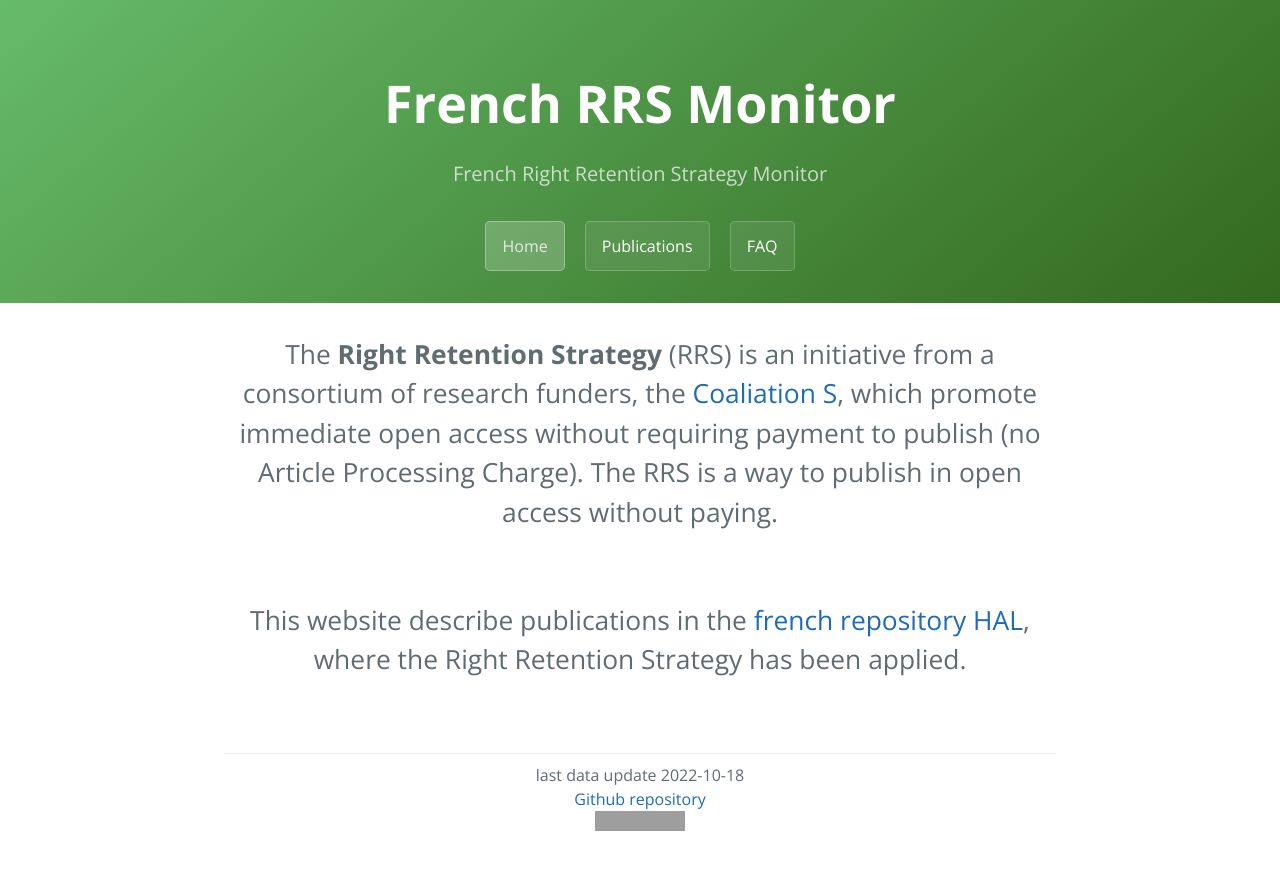
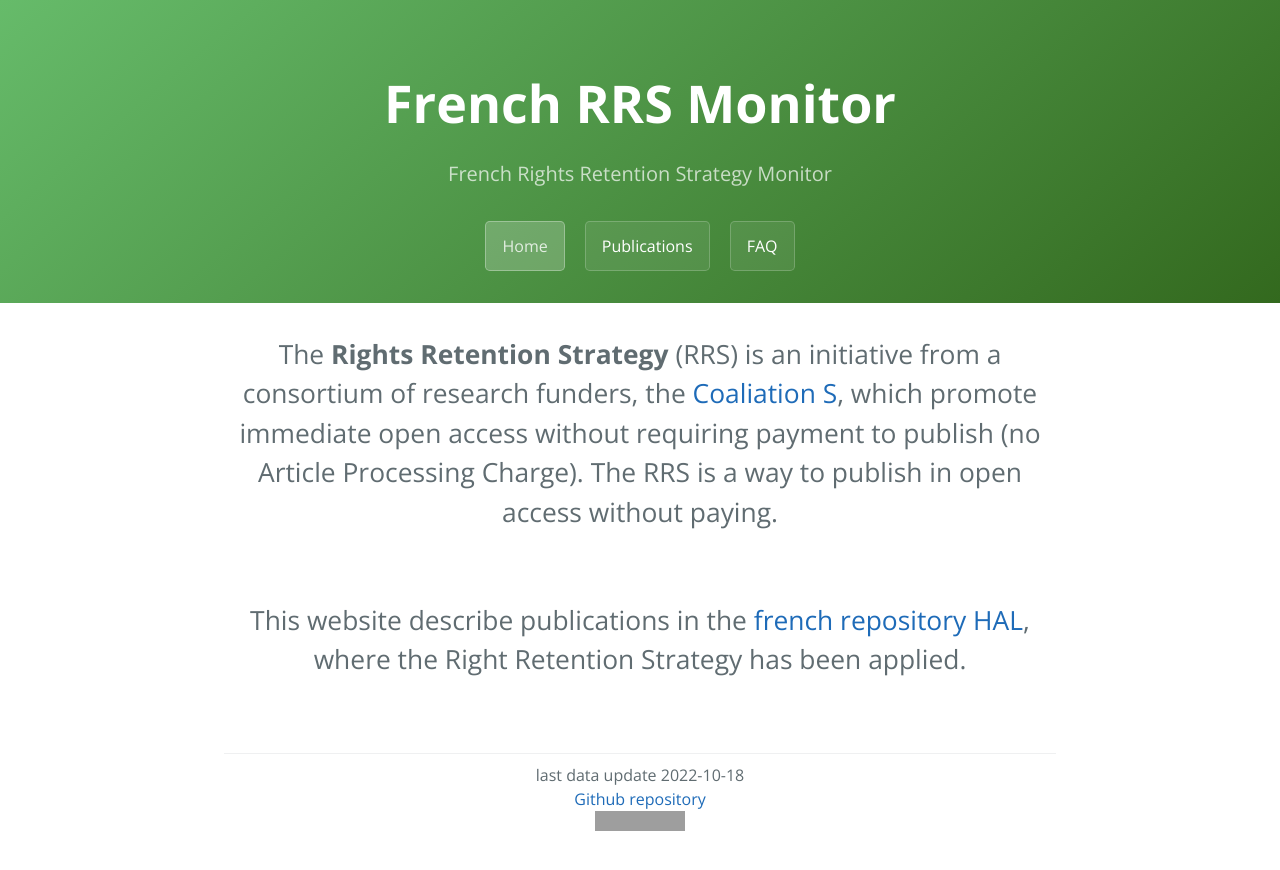
Before and after one commit to ml4rrieu/rrs, a Jekyll site: the page built from index.md, in a window 1280 px wide. Shown: the top 870 px of the page. Built offline with Jekyll 4.4.1, drawn with Linux system fonts in a browser that asks for light colours; grey boxes are pictures that could not be loaded.

Commit message:
rights nor right

```diff
--- a/_config.yml
+++ b/_config.yml
@@ -1,5 +1,5 @@
 title: French RRS Monitor
-description: French Right Retention Strategy Monitor
+description: French Rights Retention Strategy Monitor
 show_downloads: false
 google_analytics: French Right Retention Strategy Monitor
 theme: jekyll-theme-cayman
--- a/index.md
+++ b/index.md
@@ -4,7 +4,7 @@ title: Home
 ---
 
 {: .home-txt}
-The **Right Retention Strategy** (RRS) is an initiative from a consortium of research funders, the [Coaliation S](https://www.coalition-s.org/), which promote immediate open access without requiring payment to publish (no Article Processing Charge). The RRS is a way to publish in open access without paying.
+The **Rights Retention Strategy** (RRS) is an initiative from a consortium of research funders, the [Coaliation S](https://www.coalition-s.org/), which promote immediate open access without requiring payment to publish (no Article Processing Charge). The RRS is a way to publish in open access without paying.
 
 {: .home-txt}
 This website describe publications in the [french repository HAL](https://hal.archives-ouvertes.fr), where the Right Retention Strategy has been applied.
```
Also changed, not shown: 3 other files.
